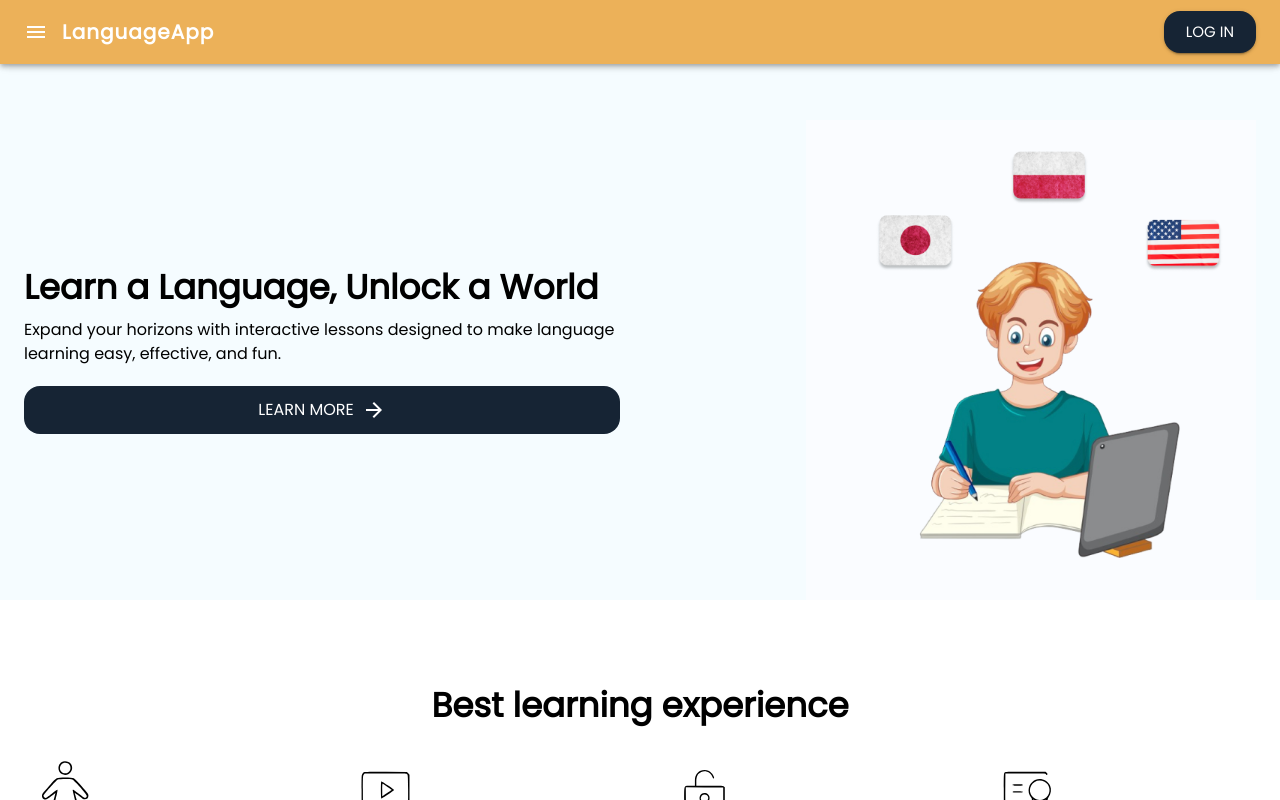
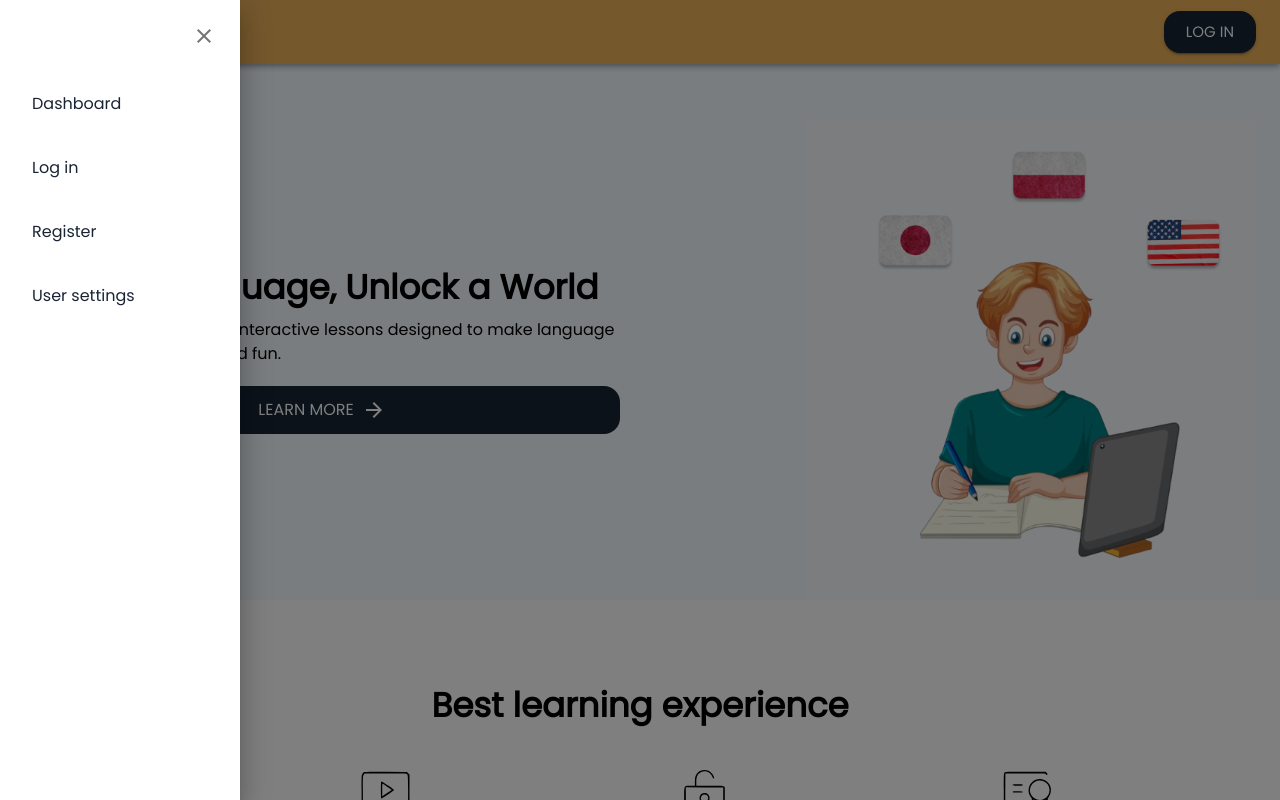
Before and after one commit to LanguageAppSpace/language-app-frontend, a React (Vite) app: page /home in a window 1280 px wide. Both pictures are taken after a click on the button "menu". Shown: the top 800 px of the page. Built offline with nearby package versions, Linux system fonts and the light colour scheme; no server answers.

Commit message:
Add NaviPanel

```diff
--- a/src/LandingPage/Navigation.tsx
+++ b/src/LandingPage/Navigation.tsx
@@ -8,9 +8,16 @@ import { ROUTE } from "@/config/route.config.ts";
 import { styled } from "@mui/material/styles";
 import Box from "@mui/material/Box";
 import Logo from "@/components/Logo/Logo";
+import { useState } from "react";
+import NaviPanel from "@/components/NaviPanel/NaviPanel";
 
 const Navigation = () => {
+  const [drawerOpen, setDrawerOpen] = useState(false);
   const navigate = useNavigate();
+
+  const toggleDrawer = (open: boolean) => () => {
+    setDrawerOpen(open);
+  };
 
   const handleLoginClick = () => {
     navigate(ROUTE.LOGIN);
@@ -25,6 +32,7 @@ const Navigation = () => {
             edge="start"
             color="inherit"
             aria-label="menu"
+            onClick={toggleDrawer(true)}
           >
             <MenuIcon />
           </StyledMenuIcon>
@@ -39,6 +47,7 @@ const Navigation = () => {
           </LogInButton>
         </Toolbar>
       </StyledAppBar>
+      <NaviPanel open={drawerOpen} onClose={toggleDrawer(false)} />
     </NavigationContainer>
   );
 };
--- a/src/components/Buttons/BackButton.tsx
+++ b/src/components/Buttons/BackButton.tsx
@@ -28,6 +28,7 @@ export const BackButtonDiv = styled(Box)({
 export const StyledIconButton = styled(IconButton)(({ theme }) => ({
   boxShadow: theme.shadows[3],
   marginLeft: 16,
+  marginTop: 16,
   backgroundColor: theme.palette.background.paper,
   "&:hover": {
     boxShadow: theme.shadows[5],
--- /dev/null
+++ b/src/components/NaviPanel/NaviPanel.tsx
@@ -0,0 +1,82 @@
+import {
+  Drawer,
+  List,
+  ListItemButton,
+  ListItemText,
+  IconButton,
+  styled,
+  Box,
+} from "@mui/material";
+import { useNavigate } from "react-router-dom";
+import { ROUTE } from "@/config/route.config.ts";
+import CloseIcon from "@mui/icons-material/Close";
+
+interface NaviPanelProps {
+  open: boolean;
+  onClose: () => void;
+}
+
+const drawerWidth = 240;
+
+const NaviPanel = ({ open, onClose }: NaviPanelProps) => {
+  const navigate = useNavigate();
+
+  const handleNavigate = (path: string) => {
+    navigate(path);
+    onClose();
+  };
+
+  return (
+    <Drawer
+      anchor="left"
+      open={open}
+      onClose={onClose}
+      sx={{
+        "& .MuiDrawer-paper": {
+          width: drawerWidth,
+          boxSizing: "border-box",
+          padding: 2,
+        },
+      }}
+    >
+      <Box sx={{ display: "flex", justifyContent: "flex-end", mb: 1 }}>
+        <IconButton onClick={onClose} aria-label="close menu">
+          <CloseIcon />
+        </IconButton>
+      </Box>
+
+      <List>
+        <StyledListItemButton onClick={() => handleNavigate(ROUTE.DASHBOARD)}>
+          <ListItemText primary="Dashboard" />
+        </StyledListItemButton>
+
+        <StyledListItemButton onClick={() => handleNavigate(ROUTE.LOGIN)}>
+          <ListItemText primary="Log in" />
+        </StyledListItemButton>
+
+        <StyledListItemButton onClick={() => handleNavigate(ROUTE.REGISTER)}>
+          <ListItemText primary="Register" />
+        </StyledListItemButton>
+
+        <StyledListItemButton
+          onClick={() => handleNavigate(ROUTE.USER_SETTINGS)}
+        >
+          <ListItemText primary="User settings" />
+        </StyledListItemButton>
+      </List>
+    </Drawer>
+  );
+};
+
+const StyledListItemButton = styled(ListItemButton)(({ theme }) => ({
+  cursor: "pointer",
+  padding: theme.spacing(2),
+  color: theme.palette.primary.main,
+  borderRadius: theme.shape.borderRadius,
+  transition: "all 0.2s ease-in-out",
+  "&:hover": {
+    backgroundColor: theme.palette.background.dark,
+  },
+}));
+
+export default NaviPanel;
--- a/src/theme/theme.ts
+++ b/src/theme/theme.ts
@@ -1,4 +1,4 @@
-import createTheme from "@mui/material/styles/createTheme";
+import { createTheme } from "@mui/material/styles";
 import "@fontsource/poppins";
 import deviceSizes from "@/cssConsts";
 
```
